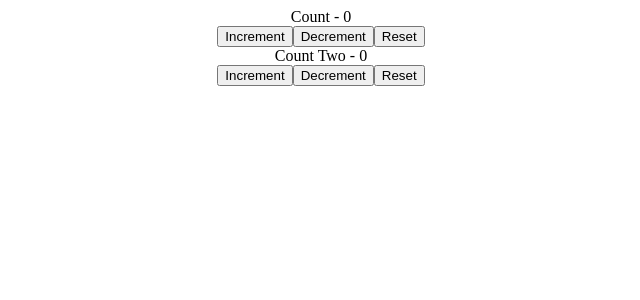
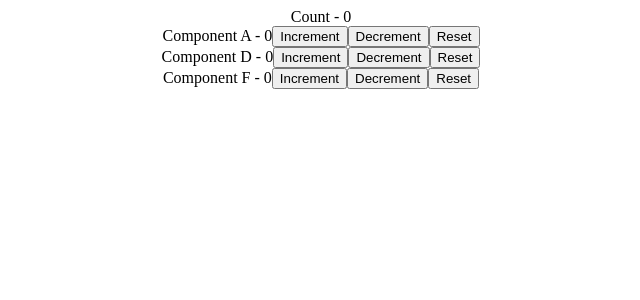
Before and after one commit to shaileshkumarcs/study_hooks, a React (Create React App) app: page / in a window 1280 px wide. Shown: the top 300 px of the page, without its empty margins (319-959 px from the left). Built offline with nearby package versions, Linux system fonts and the light colour scheme.

Commit message:
useReducer with useContext implemeted together

```diff
--- a/src/App.js
+++ b/src/App.js
@@ -1,8 +1,13 @@
-import React from "react";
+import React, { useReducer } from "react";
 import "./App.css";
-import ReducerHookCounterOne from "./components/Hooks/ReducerHookCounterOne";
-import ReducerHookCounterTwo from "./components/Hooks/ReducerHookCounterTwo";
-import ReducerHookCounterThree from "./components/Hooks/ReducerHookCounterThree";
+
+import ComponentA from "./components/Hooks/ReducerAndContext/ComponentA";
+import ComponentB from "./components/Hooks/ReducerAndContext/ComponentB";
+import ComponentC from "./components/Hooks/ReducerAndContext/ComponentC";
+//--------
+// import ReducerHookCounterOne from "./components/Hooks/ReducerHookCounterOne";
+// import ReducerHookCounterTwo from "./components/Hooks/ReducerHookCounterTwo";
+// import ReducerHookCounterThree from "./components/Hooks/ReducerHookCounterThree";
 // import ComponentC from "./components/Hooks/ComponentC";
 // import MouseContainer from "./components/Hooks/MouseContainer";
 // import IntervalClassCounter from "./components/Hooks/IntervalClassCounter";
@@ -22,40 +27,67 @@ import ReducerHookCounterThree from "./components/Hooks/ReducerHookCounterThree"
 // import HookCounter from "./components/Hooks/HookCounter";
 // import HooksCounterTwo from "./components/Hooks/HooksCounterTwo";
 
-export const UserContext = React.createContext();
-export const ChannelContext = React.createContext();
+// export const UserContext = React.createContext();
+// export const ChannelContext = React.createContext();
+
+export const CountContext = React.createContext();
+
+const initialState = 0;
+const reducer = (state, action) => {
+  switch (action) {
+    case "increment":
+      return state + 1;
+    case "decrement":
+      return state - 1;
+    case "reset":
+      return initialState;
+    default:
+      return state;
+  }
+};
 
 function App() {
+  const [count, dispatch] = useReducer(reducer, initialState);
   return (
-    <div className="App">
-      <ReducerHookCounterThree />
-      {/* <ReducerHookCounterTwo /> */}
-      {/* <ReducerHookCounterOne /> */}
-      {/* <UserContext.Provider value={"Shailesh"}>
-        <ChannelContext.Provider value={"Nutantech"}>
-          <ComponentC />
-        </ChannelContext.Provider>
-      </UserContext.Provider> */}
-      {/* <DataFatching /> */}
-      {/* <IntervalClassCounter />
-      <IntervalHookCounter /> */}
-      {/* <MouseContainer /> */}
-      {/* <HookMouse /> */}
-      {/* <ClassMouse /> */}
-      {/* <HookCounterOne /> */}
-      {/* <ClassCounterOne /> */}
-      {/* <HookCounterFour /> */}
-      {/*<HookCounterFour />*/}
-      {/* <HookCounterThree /> */}
-      {/* <HooksCounterTwo /> */}
-      {/* <HookCounter /> */}
-      {/* <ClassCounter /> */}
-      {/*-------- Extra study Above--------- */}
-      {/* <SidebarMenu /> */}
-      {/* <MyForm /> */}
-      {/* <ClassMyForm /> */}
-      {/* <MyTable /> */}
-    </div>
+    <CountContext.Provider
+      value={{ countState: count, countDispatch: dispatch }}
+    >
+      <div className="App">
+        Count - {count}
+        <ComponentA />
+        <ComponentB />
+        <ComponentC />
+      </div>
+    </CountContext.Provider>
+    // <div className="App">
+    // {/* <ReducerHookCounterThree /> */}
+    // {/* <ReducerHookCounterTwo /> */}
+    // {/* <ReducerHookCounterOne /> */}
+    // {/* <UserContext.Provider value={"Shailesh"}>
+    //   <ChannelContext.Provider value={"Nutantech"}>
+    //     <ComponentC />
+    //   </ChannelContext.Provider>
+    // </UserContext.Provider> */}
+    // {/* <DataFatching /> */}
+    // {/* <IntervalClassCounter />
+    // <IntervalHookCounter /> */}
+    // {/* <MouseContainer /> */}
+    // {/* <HookMouse /> */}
+    // {/* <ClassMouse /> */}
+    // {/* <HookCounterOne /> */}
+    // {/* <ClassCounterOne /> */}
+    // {/* <HookCounterFour /> */}
+    // {/*<HookCounterFour />*/}
+    // {/* <HookCounterThree /> */}
+    // {/* <HooksCounterTwo /> */}
+    // {/* <HookCounter /> */}
+    // {/* <ClassCounter /> */}
+    // {/*-------- Extra study Above--------- */}
+    // {/* <SidebarMenu /> */}
+    // {/* <MyForm /> */}
+    // {/* <ClassMyForm /> */}
+    // {/* <MyTable /> */}
+    // </div>
   );
 }
 
--- /dev/null
+++ b/src/components/Hooks/ReducerAndContext/ComponentA.js
@@ -0,0 +1,29 @@
+import React, { useContext } from "react";
+
+import { CountContext } from "../../../App";
+
+function ComponentA() {
+  const countContext = useContext(CountContext);
+  return (
+    <div>
+      Component A - {countContext.countState}
+      <button
+        type="button"
+        onClick={() => countContext.countDispatch("increment")}
+      >
+        Increment
+      </button>
+      <button
+        type="button"
+        onClick={() => countContext.countDispatch("decrement")}
+      >
+        Decrement
+      </button>
+      <button type="button" onClick={() => countContext.countDispatch("reset")}>
+        Reset
+      </button>
+    </div>
+  );
+}
+
+export default ComponentA;
--- /dev/null
+++ b/src/components/Hooks/ReducerAndContext/ComponentB.js
@@ -0,0 +1,13 @@
+import React from "react";
+
+import ComponentD from "./ComponentD";
+
+function ComponentB() {
+  return (
+    <div>
+      <ComponentD />
+    </div>
+  );
+}
+
+export default ComponentB;
--- /dev/null
+++ b/src/components/Hooks/ReducerAndContext/ComponentC.js
@@ -0,0 +1,13 @@
+import React from "react";
+
+import ComponentE from "./ComponentE";
+
+function ComponentC() {
+  return (
+    <div>
+      <ComponentE />
+    </div>
+  );
+}
+
+export default ComponentC;
--- /dev/null
+++ b/src/components/Hooks/ReducerAndContext/ComponentD.js
@@ -0,0 +1,29 @@
+import React, { useContext } from "react";
+
+import { CountContext } from "../../../App";
+
+function ComponentD() {
+  const countContext = useContext(CountContext);
+  return (
+    <div>
+      Component D - {countContext.countState}
+      <button
+        type="button"
+        onClick={() => countContext.countDispatch("increment")}
+      >
+        Increment
+      </button>
+      <button
+        type="button"
+        onClick={() => countContext.countDispatch("decrement")}
+      >
+        Decrement
+      </button>
+      <button type="button" onClick={() => countContext.countDispatch("reset")}>
+        Reset
+      </button>
+    </div>
+  );
+}
+
+export default ComponentD;
--- /dev/null
+++ b/src/components/Hooks/ReducerAndContext/ComponentE.js
@@ -0,0 +1,13 @@
+import React from "react";
+
+import ComponentF from "./ComponentF";
+
+function ComponentE() {
+  return (
+    <div>
+      <ComponentF />
+    </div>
+  );
+}
+
+export default ComponentE;
--- /dev/null
+++ b/src/components/Hooks/ReducerAndContext/ComponentF.js
@@ -0,0 +1,29 @@
+import React, { useContext } from "react";
+
+import { CountContext } from "../../../App";
+
+function ComponentF() {
+  const countContext = useContext(CountContext);
+  return (
+    <div>
+      Component F - {countContext.countState}
+      <button
+        type="button"
+        onClick={() => countContext.countDispatch("increment")}
+      >
+        Increment
+      </button>
+      <button
+        type="button"
+        onClick={() => countContext.countDispatch("decrement")}
+      >
+        Decrement
+      </button>
+      <button type="button" onClick={() => countContext.countDispatch("reset")}>
+        Reset
+      </button>
+    </div>
+  );
+}
+
+export default ComponentF;
```
